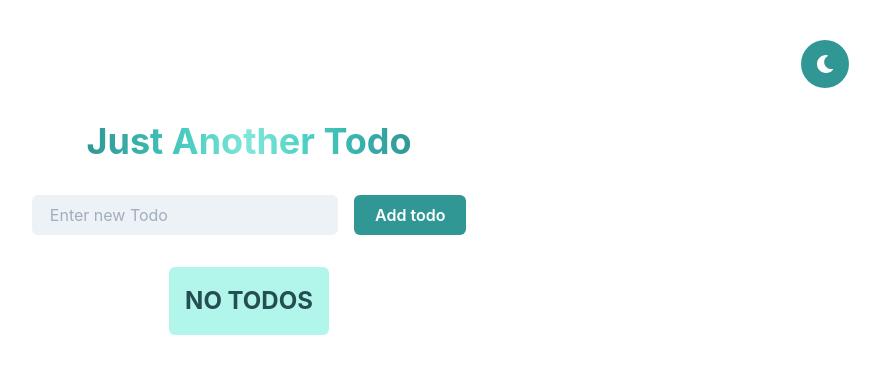
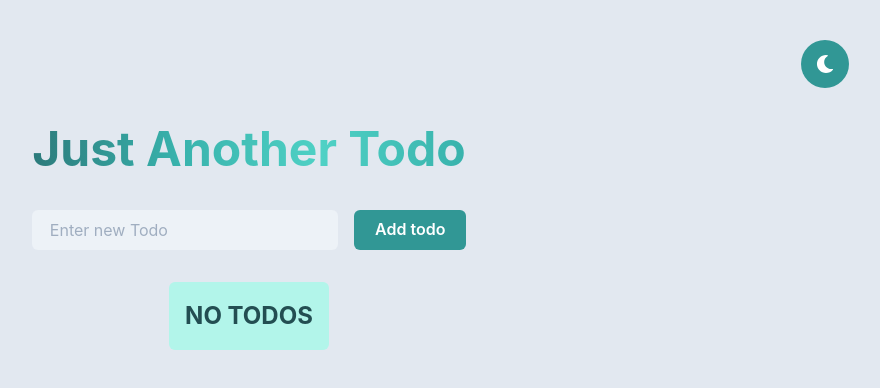
Before and after one commit to harshb16/just-another-todo, a React (Create React App) app: page / in a window 1280 px wide. Shown: the top 388 px of the page, without its empty margins (391-1271 px from the left). Built offline with nearby package versions, Linux system fonts and the light colour scheme.

Commit message:
Change light mode background color

```diff
--- a/src/components/Header.jsx
+++ b/src/components/Header.jsx
@@ -3,8 +3,8 @@ import { Heading } from '@chakra-ui/layout';
 const Header = () => {
   return (
     <Heading
-      fontSize={{ base: 'xl', sm: '2xl', lg: '3xl', xl: '4xl' }}
-      bgGradient='linear(to-r, teal.500, teal.400, teal.300, teal.200, teal.300, teal.400, teal.500)'
+      fontSize={{ base: 'xl', sm: '2xl', lg: '3xl', xl: '5xl' }}
+      bgGradient='linear(to-r, teal.600, teal.400, teal.300, teal.400)'
       bgClip='text'
     >
       Just Another Todo
--- a/src/theme.js
+++ b/src/theme.js
@@ -1,9 +1,18 @@
 import { extendTheme } from '@chakra-ui/react';
+import { mode } from '@chakra-ui/theme-tools';
+
+const styles = {
+  global: (props) => ({
+    body: {
+      bg: mode('gray.200', 'gray.800')(props),
+    },
+  }),
+};
 
 const config = {
   initialColorMode: 'system',
   useSystemColorMode: true,
 };
 
-const theme = extendTheme({ config });
+const theme = extendTheme({ config, styles });
 export default theme;
```
